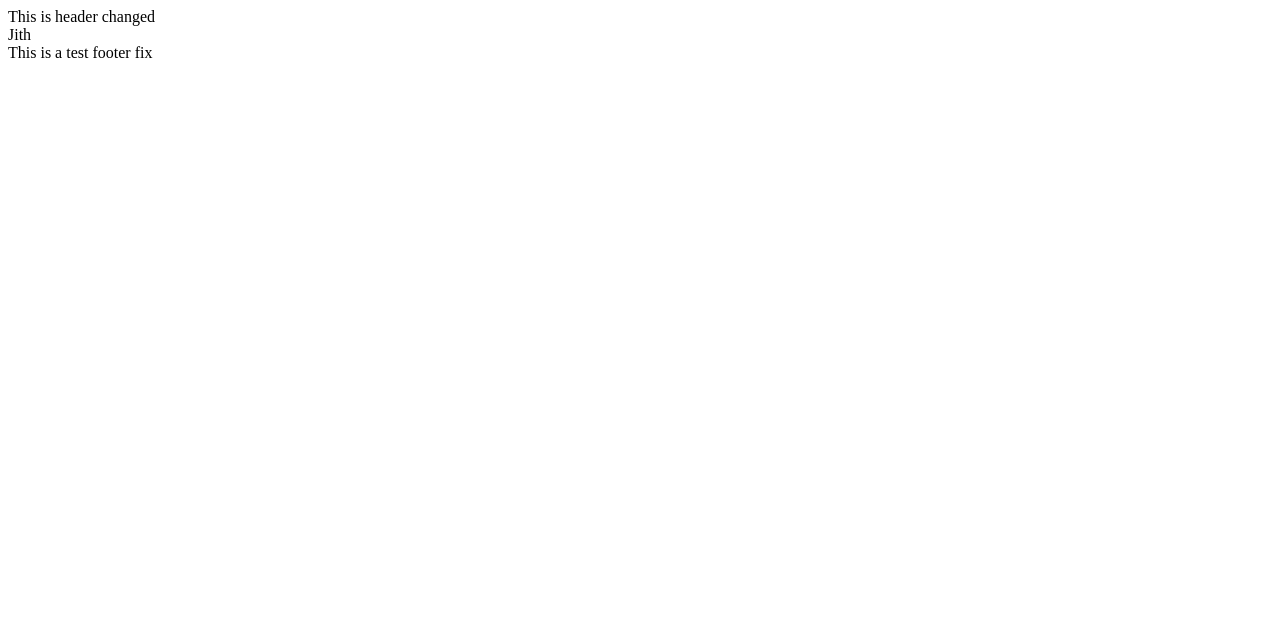
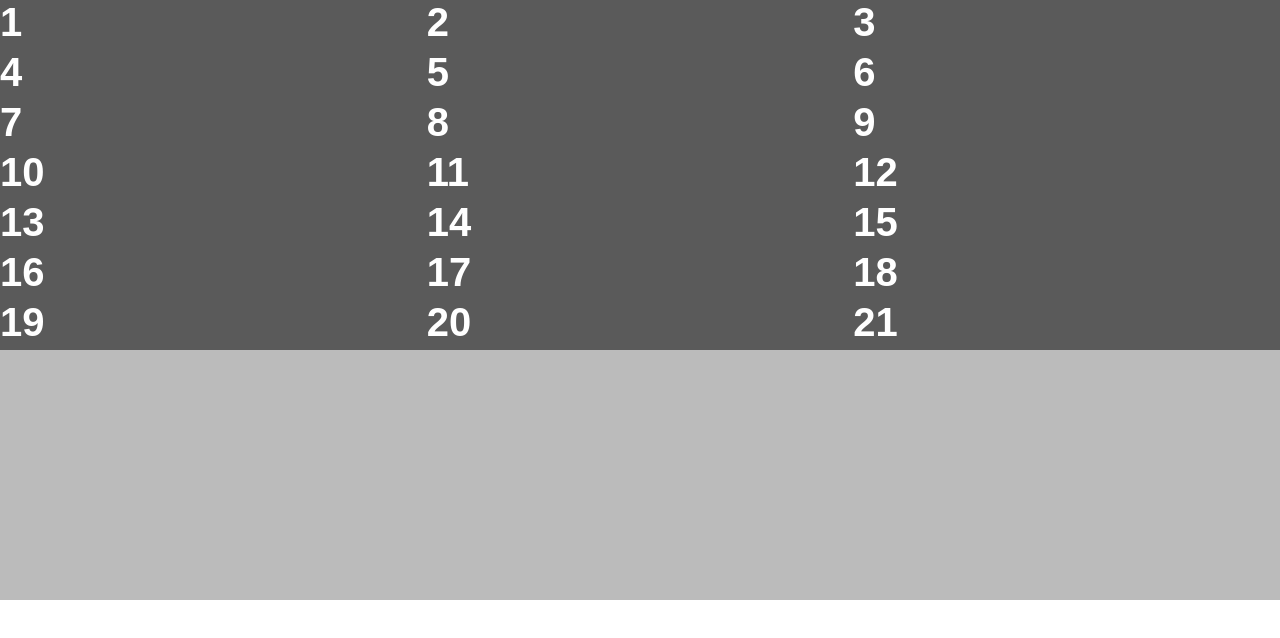
Before and after one commit to brainchildofbalan/akshay, a plain HTML site: page index.html in a window 1280 px wide. Drawn offline with Linux system fonts and the light colour scheme.

Commit message:
added new code

```diff
--- /dev/null
+++ b/index.css
@@ -0,0 +1,41 @@
+body {
+  padding: 0;
+  margin: 0;
+  font-family: Arial, Helvetica, sans-serif;
+  color: #fff;
+}
+ul {
+  padding: 0;
+  margin: 0;
+  list-style: none;
+}
+
+.header {
+  width: 100%;
+  display: flex;
+  justify-content: space-between;
+}
+
+.box_wrap {
+  display: flex;
+  flex-wrap: wrap;
+  /* justify-content: space-between; */
+  /* justify-content: flex-end; */
+  /* justify-content: flex-start; */
+  /* justify-content: space-between; */
+  height: 600px;
+  background-color: #bbbbbb;
+  /* align-items: center; */
+  /* align-items: flex-start; */
+  align-items: flex-end;
+  align-content: flex-start;
+}
+.box {
+  width: 33.3333%;
+  height: 50px;
+  background-color: #5a5a5a;
+  /* margin-left: 2px; */
+  color: #fff;
+  font-size: 40px;
+  font-weight: 600;
+}
--- a/index.html
+++ b/index.html
@@ -4,10 +4,66 @@
     <meta charset="UTF-8" />
     <meta name="viewport" content="width=device-width, initial-scale=1.0" />
     <title>Document</title>
+    <link rel="stylesheet" href="index.css" />
   </head>
   <body>
-    <header class="header">This is header changed</header>
-    Jith
-    <footer>This is a test footer fix</footer>
+    <!-- header start -->
+    <!-- <header class="header">
+      <div>Logo</div>
+      <nav>
+        <ul>
+          <li>Home</li>
+          <li>About</li>
+          <li>Work</li>
+          <li>Contact</li>
+        </ul>
+      </nav>
+    </header> -->
+    <!-- header start -->
+    <main>
+      <div class="box_wrap">
+        <div class="box">1</div>
+        <div class="box">2</div>
+        <div class="box">3</div>
+        <div class="box">4</div>
+        <div class="box">5</div>
+        <div class="box">6</div>
+        <div class="box">7</div>
+        <div class="box">8</div>
+        <div class="box">9</div>
+        <div class="box">10</div>
+        <div class="box">11</div>
+        <div class="box">12</div>
+        <div class="box">13</div>
+        <div class="box">14</div>
+        <div class="box">15</div>
+        <div class="box">16</div>
+        <div class="box">17</div>
+        <div class="box">18</div>
+        <div class="box">19</div>
+        <div class="box">20</div>
+        <div class="box">21</div>
+      </div>
+
+      <!-- banner start -->
+      <!-- <section>Banner</section> -->
+      <!-- banner end -->
+
+      <!-- about section start -->
+      <!-- <section>About</section> -->
+      <!-- about section end -->
+
+      <!-- work section start -->
+      <!-- <section>work</section> -->
+      <!-- work section end -->
+
+      <!-- contact section start -->
+      <!-- <section>contact</section> -->
+      <!-- contact section end -->
+    </main>
+
+    <!-- footer start -->
+    <footer></footer>
+    <!-- footer start -->
   </body>
 </html>
```
